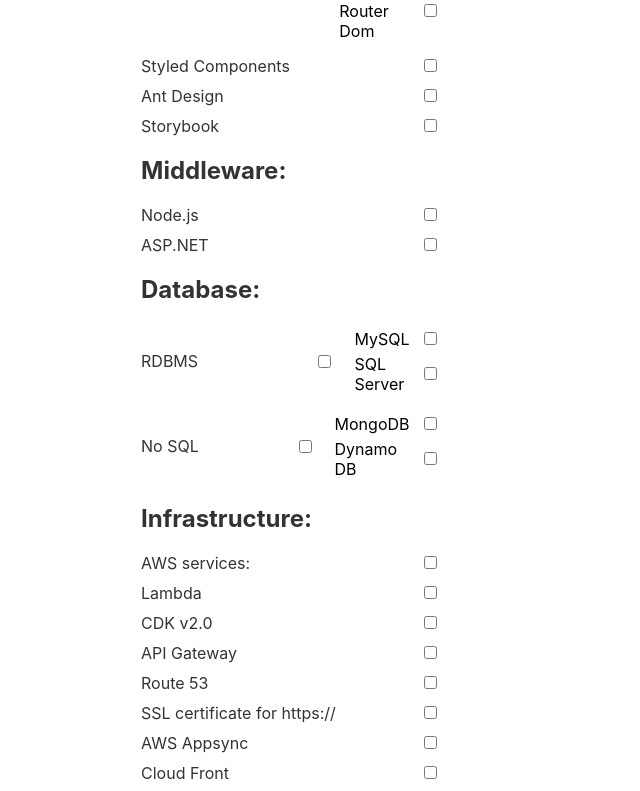
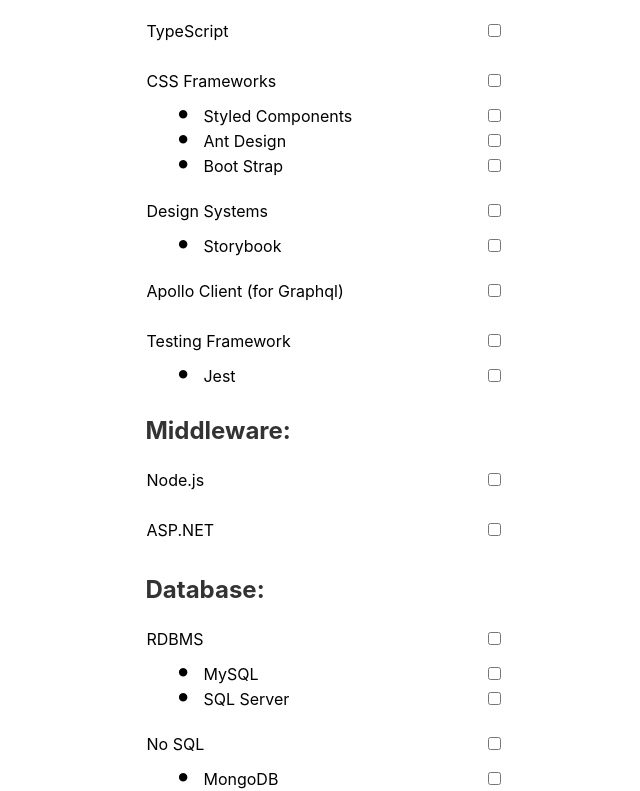
Before and after one commit to Prism-it-services/react-demo, a React (Create React App) app: page /technical-skills in a window 1280 px wide. Shown: the part 357-1148 px from the top of the page, without its empty margins (45-685 px from the left). Built offline with nearby package versions, Linux system fonts and the light colour scheme.

Commit message:
implemented RWD

```diff
--- a/src/components/Footer/Footer.tsx
+++ b/src/components/Footer/Footer.tsx
@@ -1,6 +1,10 @@
 import React from 'react';
+import {StyledFooter} from './styles';
 
 export const Footer = () => {
 
-    return (<h3>This is Footer</h3>)
-}
+    return (
+
+    <StyledFooter>This is the Footer</StyledFooter>
+    )
+};
--- a/src/components/Footer/styles.tsx
+++ b/src/components/Footer/styles.tsx
@@ -0,0 +1,9 @@
+import styled from "styled-components";
+
+export const StyledFooter = styled.footer`
+  grid-column: span 12;
+  text-align: center;
+  background-color: #00a99d;
+  color: white;
+  padding: 1rem;
+`;
--- a/src/components/Header/Header.tsx
+++ b/src/components/Header/Header.tsx
@@ -1,5 +1,5 @@
 import React from 'react';
-import { HeaderContainer, Navlinks, GridContainer} from './styles';
+import { HeaderContainer, Navlinks} from './styles';
 import { Grid} from '../../components/Grid/Grid'
 
 const Header = () => {
--- a/src/components/Header/styles.tsx
+++ b/src/components/Header/styles.tsx
@@ -3,16 +3,16 @@
 export const HeaderContainer = styled.header`
 background: linear-gradient(to bottom, rgb(11, 190, 146), rgb(5, 189, 177));
 color: white;
-display: flex;
+display: grid;
 flex-direction: column;
 align-items: center;
 padding: 1rem 2rem;
 grid-column: span 12;
 
-@media (min-width: 768px) {
+/* @media (min-width: 768px) {
   flex-direction: column;
   justify-content: space-between;
-}
+} */
 
 `;
 
@@ -79,10 +79,3 @@
     }
   }
 `;
-
-export const GridContainer = styled.div`
-  width: 100%;
-  display: flex;
-  justify-content: center;
-  margin-top: 2rem;
-`;
--- a/src/components/Layout/Layout.tsx
+++ b/src/components/Layout/Layout.tsx
@@ -1,8 +1,8 @@
-import { LayoutContainer } from "./styles";
+import { LayoutContainer, LayoutContainerNew } from "./styles";
 import React, { ReactNode } from 'react';
 import Header from '../Header/Header';
 import { Footer } from "../Footer/Footer";
-import { Grid } from "../Grid/Grid";
+
 
 interface LayoutProps {
     children: ReactNode;
--- a/src/components/Layout/styles.tsx
+++ b/src/components/Layout/styles.tsx
@@ -27,18 +27,17 @@
   }
 `;
 
-export const GridContainer = styled.div`
-  width: 100%;
-  display: grid;
+export const LayoutContainerNew = styled.div`
+
+display: grid;
   grid-template-columns: repeat(12, 1fr);
-  gap: 1rem;
+  grid-template-rows: auto 1fr auto;
+  min-height: 100vh;
+
+
+`;
+
+const Main = styled.main`
+  grid-column: 2 / span 11;
   padding: 1rem;
-
-  @media (max-width: 768px) {
-    grid-template-columns: repeat(6, 1fr);
-  }
-
-  @media (max-width: 480px) {
-    grid-template-columns: repeat(4, 1fr);
-  }
 `;
--- a/src/components/MyBlogs/MyBlogs.tsx
+++ b/src/components/MyBlogs/MyBlogs.tsx
@@ -4,7 +4,7 @@
 
 return (
 
-<Layout>
+<>
 <h1>Welcome to my blog page</h1>
 <h3>To do list</h3>
 <ul>
@@ -18,5 +18,6 @@
     <li>How to avoid nodemodules and other components being deployed to S3 via codepipeline? Buildspec.yml</li>
     <li>Responsive Web Design - RWD - View port and Grid</li>
 </ul>
-</Layout>
+</>
+
 )};
--- a/src/components/TechnicalSkills/TechnicalSkills.tsx
+++ b/src/components/TechnicalSkills/TechnicalSkills.tsx
@@ -1,4 +1,90 @@
-import { Header, Container, SkillsList, SkillItem, CheckboxLabel, Checkbox, SectionTitle, SkillText, SubSkillsList, SubSkillItem, SubSkillText    } from './styles'
+// import { Header, Container, SkillsList, SkillItem, CheckboxLabel, Checkbox, SectionTitle, SkillText, SubSkillsList, SubSkillItem, SubSkillText    } from './styles'
+
+// type TechnicalSkills = {
+//     [key: string]: SubSkills[];
+//   };
+
+//   type SubSkills = {
+//     skill: string;
+//     subSkills?: string[];
+//   };
+
+// const technicalSkills: TechnicalSkills = {
+//     'Front End': [
+//         { skill: 'React', subSkills: ['React Form Hook', 'React-Router Dom'] },
+//         { skill: 'Styled Components' },
+//         { skill: 'Ant Design' },
+//         { skill: 'Storybook' }
+//       ],
+//       'Middleware': [
+//         { skill: 'Node.js' },
+//         { skill: 'ASP.NET' }
+//       ],
+//       'Database': [
+//         { skill: 'RDBMS', subSkills: ['MySQL', 'SQL Server'] },
+//         { skill: 'No SQL', subSkills: ['MongoDB', 'Dynamo DB']  },
+//       ],
+//       'Infrastructure': [
+//         { skill: 'AWS services:' },
+//         { skill: 'Lambda' },
+//         { skill: 'CDK v2.0' },
+//         { skill: 'API Gateway' },
+//         { skill: 'Route 53' },
+//         { skill: 'SSL certificate for https://' },
+//         { skill: 'AWS Appsync' },
+//         { skill: 'Cloud Front' },
+//       ]
+//   };
+
+//   export const TechnicalSkills = () => {
+//     return (
+//       <Container>
+//         <Header>Technical Skills</Header>
+//         <SectionTitle>Demo done</SectionTitle>
+//         {Object.keys(technicalSkills).map(section => (
+//           <div key={section}>
+//             <SectionTitle>{section}:</SectionTitle>
+//             <SkillsList>
+//               {technicalSkills[section].map(({ skill, subSkills }) => (
+//                 <SkillItem key={skill}>
+//                   <CheckboxLabel>
+//                     <SkillText>{skill}</SkillText>
+//                     <Checkbox type="checkbox" />
+//                   </CheckboxLabel>
+//                   {subSkills && (
+//                     <SubSkillsList>
+//                       {subSkills.map(subSkill => (
+//                         <SubSkillItem key={subSkill}>
+//                           <SubSkillText>{subSkill}</SubSkillText>
+//                           <Checkbox type="checkbox" />
+//                         </SubSkillItem>
+//                       ))}
+//                     </SubSkillsList>
+//                   )}
+//                 </SkillItem>
+//               ))}
+//             </SkillsList>
+//           </div>
+//         ))}
+//       </Container>
+//     );
+//   };
+
+import React from 'react';
+import {
+  Header,
+  Container,
+  SectionTitle,
+  SkillsGrid,
+  SkillItem,
+  MainSkill,
+  SubSkillsContainer,
+  SubSkillItem,
+  SkillText,
+  SubSkillText,
+  Checkbox,
+  SectionContainer
+} from './styles';
 
 type TechnicalSkills = {
   [key: string]: SubSkills[];
@@ -12,9 +98,11 @@
 const technicalSkills: TechnicalSkills = {
   'Front End': [
     { skill: 'React', subSkills: ['React Form Hook', 'React-Router Dom'] },
-        { skill: 'Styled Components' },
-        { skill: 'Ant Design' },
-        { skill: 'Storybook' }
+    { skill: 'TypeScript' },
+    { skill: ' CSS Frameworks', subSkills: [ ' Styled Components', 'Ant Design', 'Boot Strap'  ] },
+    { skill: 'Design Systems', subSkills:['Storybook'] },
+    { skill: 'Apollo Client (for Graphql)' },
+    { skill: 'Testing Framework', subSkills:['Jest'] },
   ],
   'Middleware': [
     { skill: 'Node.js' },
@@ -23,16 +111,14 @@
   'Database': [
     { skill: 'RDBMS', subSkills: ['MySQL', 'SQL Server'] },
     { skill: 'No SQL', subSkills: ['MongoDB', 'Dynamo DB']  },
+    { skill: 'Graph QL Implementation', subSkills: ['using App Sync']  },
   ],
   'Infrastructure': [
-        { skill: 'AWS services:' },
-        { skill: 'Lambda' },
-        { skill: 'CDK v2.0' },
-        { skill: 'API Gateway' },
-        { skill: 'Route 53' },
-        { skill: 'SSL certificate for https://' },
-        { skill: 'AWS Appsync' },
-        { skill: 'Cloud Front' },
+    { skill: 'AWS services:', subSkills: [ 'Lambda', 'CDK v2.0', 'API Gateway', 'AWS Appsync', 'S3', 'EC2', 'IAM'  ] },
+    { skill: 'CI/CD', subSkills: ['Code Pipeline', 'Code Build'] },
+    { skill: 'Version Control', subSkills: ['Git Hub', 'Atlassian BitBukcet'] },
+    { skill: 'DNS & SSL', subSkills: ['Route 53', 'Cloud Front', 'AWS Certificate Manager (ACM)' ] },
+
   ]
 };
 
@@ -42,29 +128,29 @@
       <Header>Technical Skills</Header>
       <SectionTitle>Demo done</SectionTitle>
       {Object.keys(technicalSkills).map(section => (
-          <div key={section}>
+        <SectionContainer key={section}>
           <SectionTitle>{section}:</SectionTitle>
-            <SkillsList>
+          <SkillsGrid>
             {technicalSkills[section].map(({ skill, subSkills }) => (
               <SkillItem key={skill}>
-                  <CheckboxLabel>
+                <MainSkill>
                   <SkillText>{skill}</SkillText>
                   <Checkbox type="checkbox" />
-                  </CheckboxLabel>
+                </MainSkill>
                 {subSkills && (
-                    <SubSkillsList>
+                  <SubSkillsContainer>
                     {subSkills.map(subSkill => (
                       <SubSkillItem key={subSkill}>
                         <SubSkillText>{subSkill}</SubSkillText>
                         <Checkbox type="checkbox" />
                       </SubSkillItem>
                     ))}
-                    </SubSkillsList>
+                  </SubSkillsContainer>
                 )}
               </SkillItem>
             ))}
-            </SkillsList>
-          </div>
+          </SkillsGrid>
+        </SectionContainer>
       ))}
     </Container>
   );
--- a/src/components/TechnicalSkills/styles.tsx
+++ b/src/components/TechnicalSkills/styles.tsx
@@ -1,4 +1,69 @@
-import React from 'react';
+// import React from 'react';
+// import styled from 'styled-components';
+
+// export const Container = styled.div`
+//   padding: 20px;
+// `;
+
+// export const Header = styled.h1`
+//   font-size: 2rem;
+//   color: #333;
+// `;
+
+// export const SectionTitle = styled.h2`
+//   font-size: 1.5rem;
+//   color: #333;
+//   margin-top: 20px;
+// `;
+
+// export const SkillsList = styled.ul`
+//   list-style: none;
+//   padding: 0;
+// `;
+
+// export const SkillItem = styled.li`
+//   margin: 10px 0;
+//   display: flex;
+//   justify-content: flex-start;
+//   align-items: center;
+// `;
+
+// export const CheckboxLabel = styled.label`
+//   display: flex;
+//   align-items: center;
+//   font-size: 1rem;
+//   color: #333;
+//   width: 100%;
+//   justify-content: space-between;
+// `;
+
+// export const Checkbox = styled.input`
+//   margin-left: 5px;
+// `;
+
+// export const SkillText = styled.span`
+// margin-right: 10px;
+// text-align: right;
+// `;
+
+
+// export const SubSkillsList = styled.ul`
+//   list-style: none;
+//   padding: 0;
+//   padding-left: 20px;  /* indent sub-skills */
+// `;
+
+// export const SubSkillItem = styled.li`
+//   margin: 5px 0;
+//   display: flex;
+//   justify-content: flex-start;
+//   align-items: center;
+// `;
+
+// export const SubSkillText = styled.span`
+//   margin-right: 10px;
+// `;
+
 import styled from 'styled-components';
 
 export const Container = styled.div`
@@ -16,50 +81,64 @@
   margin-top: 20px;
 `;
 
-export const SkillsList = styled.ul`
-  list-style: none;
-  padding: 0;
+export const SkillsGrid = styled.div`
+  display: flex;
+  flex-direction: column; /* List skills vertically */
+  gap: 20px;
+  margin-top: 10px;
 `;
 
-export const SkillItem = styled.li`
-  margin: 10px 0;
+export const SkillItem = styled.div`
   display: flex;
-  justify-content: flex-start;
-  align-items: center;
+  flex-direction: column; /* List main skill and sub-skills vertically */
+  gap: 10px;
 `;
 
-export const CheckboxLabel = styled.label`
+export const MainSkill = styled.div`
   display: flex;
+  justify-content: space-between;
   align-items: center;
-  font-size: 1rem;
-  color: #333;
-  width: 100%;
+  white-space: nowrap; /* Prevent text wrapping */
+  padding: 5px 0;
+  /* font-weight: bold;
+  font-style: italic; */
+`;
+
+export const SubSkillsContainer = styled.div`
+  display: flex;
+  flex-direction: column; /* List sub-skills vertically */
+  gap: 5px;
+  padding-left: 20px; /* Indent sub-skills */
+`;
+
+export const SubSkillItem = styled.div`
+  display: flex;
   justify-content: space-between;
+  align-items: center;
+  white-space: nowrap; /* Prevent text wrapping */
+`;
+
+export const SkillText = styled.span`
+  margin-left: 1px;
+  text-align: left;
+`;
+
+export const SubSkillText = styled.span`
+  flex: 1;
+  margin-left: 10px;
+  &:before {
+    content: "• ";
+    font-size: 1.7rem;
+    margin-right: 5px;
+    line-height: 0;
+
+  }
 `;
 
 export const Checkbox = styled.input`
   margin-left: 5px;
 `;
 
-export const SkillText = styled.span`
-margin-right: 10px;
-text-align: right;
+export const SectionContainer = styled.div`
+  margin-bottom: 30px;
 `;
-
-
-export const SubSkillsList = styled.ul`
-  list-style: none;
-  padding: 0;
-  padding-left: 20px;  /* indent sub-skills */
-`;
-
-export const SubSkillItem = styled.li`
-  margin: 5px 0;
-  display: flex;
-  justify-content: flex-start;
-  align-items: center;
-`;
-
-export const SubSkillText = styled.span`
-  margin-right: 10px;
-`;
--- a/src/components/TimeilnesOfCV/TimelinesOfCV.tsx
+++ b/src/components/TimeilnesOfCV/TimelinesOfCV.tsx
@@ -11,7 +11,7 @@
     {
         date: 'Feb 2019 To Dec 2023',
         title: 'Co-Founder, Board Member, COO & CRO, Orbital',
-        description: 'Co-founded a fintech with 4 other parthers, bootstrapped for 4 years, received £5M pre-series A funding in Q1 2023, exited the business in Dec 2023 ',
+        description: 'Co-founded a fintech with 4 other parthers, bootstrapped for 4 years, currently 100+ strong team, received pre-series A funding in Q1 2023, exited the business in Dec 2023 ',
         link: 'https://www.getorbital.com/our-team'
       },
 
```
Lines whose indentation alone changed are shown as unchanged.
